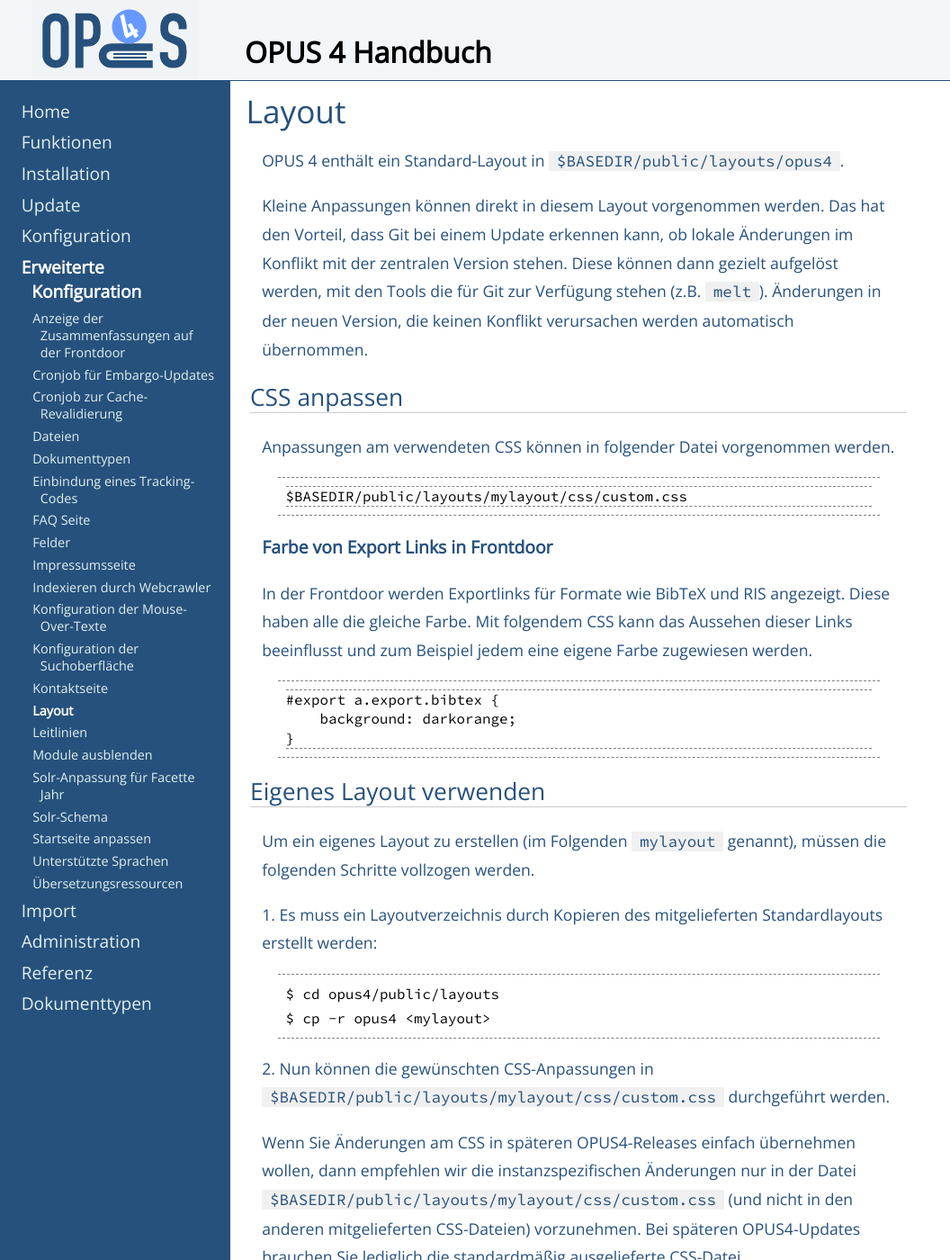
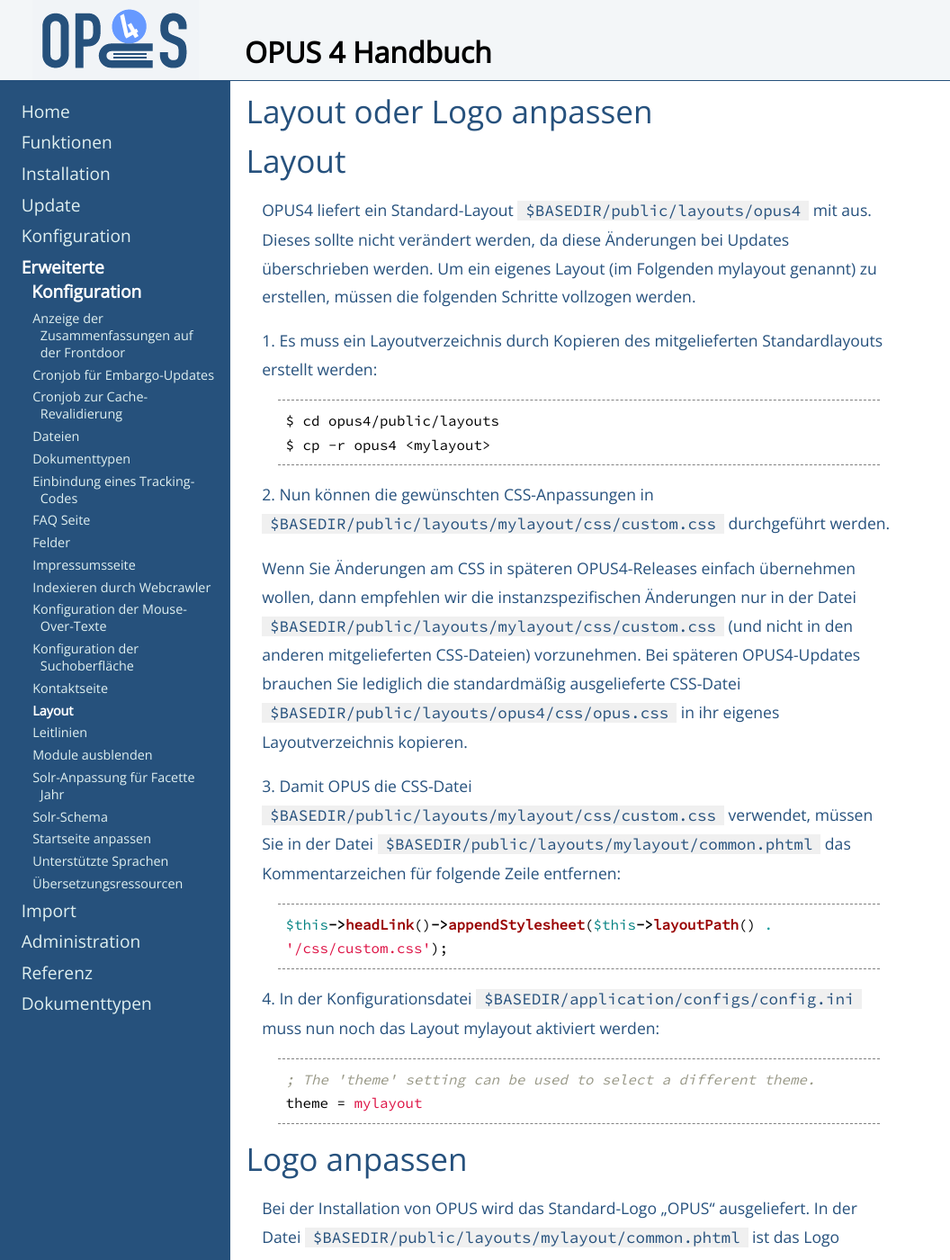
Before and after one commit to OPUS4/userdoc, a Jekyll site: the page built from configext/layout.md, in a window 1280 px wide and 1400 px high. Shown: the whole window at 90% size, without its empty margins (0-1056 px from the left). Built offline with Jekyll 4.4.1, drawn with Linux system fonts in a browser that asks for light colours; some of the changed text lies outside the part shown.

Commit message:
Dokumentation fuer Anpassung des Main-Logos OPUSVIER-3714, OPUSVIER-3720

```diff
--- a/configext/layout.md
+++ b/configext/layout.md
@@ -3,39 +3,13 @@ title: Layout
 weight: 10
 ---
 
+# Layout oder Logo anpassen
+
 # Layout
 
-OPUS 4 enthält ein Standard-Layout in `$BASEDIR/public/layouts/opus4`.
-
-Kleine Anpassungen können direkt in diesem Layout vorgenommen werden.
-Das hat den Vorteil, dass Git bei einem Update erkennen kann, ob lokale
-Änderungen im Konflikt mit der zentralen Version stehen. Diese können
-dann gezielt aufgelöst werden, mit den Tools die für Git zur Verfügung
-stehen (z.B. `melt`). Änderungen in der neuen Version, die keinen
-Konflikt verursachen werden automatisch übernommen.
-
-## CSS anpassen
-
-Anpassungen am verwendeten CSS können in folgender Datei vorgenommen
-werden.
-
-    $BASEDIR/public/layouts/mylayout/css/custom.css
-
-### Farbe von Export Links in Frontdoor
-
-In der Frontdoor werden Exportlinks für Formate wie BibTeX und RIS
-angezeigt. Diese haben alle die gleiche Farbe. Mit folgendem CSS kann
-das Aussehen dieser Links beeinflusst und zum Beispiel jedem eine eigene
-Farbe zugewiesen werden.
-
-    #export a.export.bibtex {
-        background: darkorange;
-    }
-
-## Eigenes Layout verwenden
-
-Um ein eigenes Layout zu erstellen (im Folgenden `mylayout` genannt),
-müssen die folgenden Schritte vollzogen werden.
+OPUS4 liefert ein Standard-Layout `$BASEDIR/public/layouts/opus4` mit aus. Dieses sollte nicht verändert werden,
+da diese Änderungen bei Updates überschrieben werden. Um ein eigenes Layout (im Folgenden mylayout genannt) zu
+erstellen, müssen die folgenden Schritte vollzogen werden.
 
 1\. Es muss ein Layoutverzeichnis durch Kopieren des mitgelieferten Standardlayouts erstellt werden:
 
@@ -66,3 +40,116 @@ $this->headLink()->appendStylesheet($this->layoutPath() . '/css/custom.css');
 ; The 'theme' setting can be used to select a different theme.
 theme = mylayout
 {% endhighlight %}
+
+
+# Logo anpassen
+
+Bei der  Installation von OPUS wird das Standard-Logo „OPUS“ ausgeliefert.
+In der Datei `$BASEDIR/public/layouts/mylayout/common.phtml` ist das Logo definiert.
+
+{% highlight php %}
+ <h1 id="logo">
+        <a href="<?= $this->optionUrl('logoLink') ?>" title="<?= $this->translate('logo_title') ?>"></a>
+ </h1>
+{% endhighlight %}
+
+
+Die individuellen Anpassungen für das Logo müssen in folgenden Dateien erfolgen:
+
+
+* Änderung der Logoeinstellung (Größe, Position und Image-URL) in der Datei `$BASEDIR/public/layouts/mylayout/css/custom.css`
+
+{% highlight text %}
+/* CSS for standard logo - modify to change logo*/
+#logo a{
+    height: 81px;
+    width: 175px;
+    background: white url(../img/logo/logo-inividuell.png) no-repeat right;
+}
+
+{% endhighlight %}
+
+* Änderung des Logo-Links in der Datei `$BASEDIR/application/configs/config.ini`
+
+{% highlight ini %}
+; Link for main logo
+logoLink = https://www.domain-individuell.de/
+
+{% endhighlight %}
+
+
+
+* Änderung des Logo-Titels in der Datei `$BASEDIR/modules/default/language_custom/default.tmx`
+
+{% highlight php %}
+<tu tuid="logo_title">
+          <tuv xml:lang="en">
+            <seg>Individueller Titel</seg>
+          </tuv>
+          <tuv xml:lang="de">
+            <seg>Individueller Titel</seg>
+          </tuv>
+        </tu>
+
+{% endhighlight %}
+
+## Verwendung von 2 Logos
+
+* Anpassungen in der Datei `$BASEDIR/public/layouts/mylayout/css/custom.css`
+
+{% highlight text %}
+/* CSS for standard logo - modify to change logo*/
+#logo a{
+    height: 81px;
+    width: 175px;
+    background: white url(../img/logo/logo-individuell-1.png) no-repeat right;
+}
+
+#logo a.logo2{
+    height: 81px;
+    width: 171px;
+    background: white url(../img/logo/logo-individuell-2.png) no-repeat right;
+}
+
+{% endhighlight %}
+
+* Eintrag der Logo-Links in der Datei `$BASEDIR/application/configs/config.ini`
+
+{% highlight ini %}
+; Link for main logo
+logoLink = https://www.domain-individuell-1.de/
+logoLink2 = https://www.domain-individuell-2.de/
+{% endhighlight %}
+
+* Eintrag beider Titel in der Datei `$BASEDIR/modules/default/language_custom/default.tmx`
+
+{% highlight php %}
+<tu tuid="logo_title">
+          <tuv xml:lang="en">
+            <seg>Individueller Titel-1</seg>
+          </tuv>
+          <tuv xml:lang="de">
+            <seg>Individueller Titel-1</seg>
+          </tuv>
+</tu>
+
+<tu tuid="logo2_title">
+          <tuv xml:lang="en">
+            <seg>Individueller Titel-2</seg>
+          </tuv>
+          <tuv xml:lang="de">
+            <seg>Individueller Titel-2</seg>
+          </tuv>
+</tu>
+
+{% endhighlight %}
+
+
+* Eintrag des 2. Logos mit dem Attribut class="logo2" in der Datei `$BASEDIR/public/layouts/mylayout/common.phtml`
+
+{% highlight php %}
+<h1 id="logo">
+    <a href="<?= $this->optionUrl('logoLink') ?>" title="<?= $this->translate('logo_title') ?>"</a>
+   <a class="logo2" href="<?= $this->optionUrl('logoLink2') ?>" title="<?= $this-> translate('logo2_title') ?>"</a>
+    </h1>
+{% endhighlight %}
```
